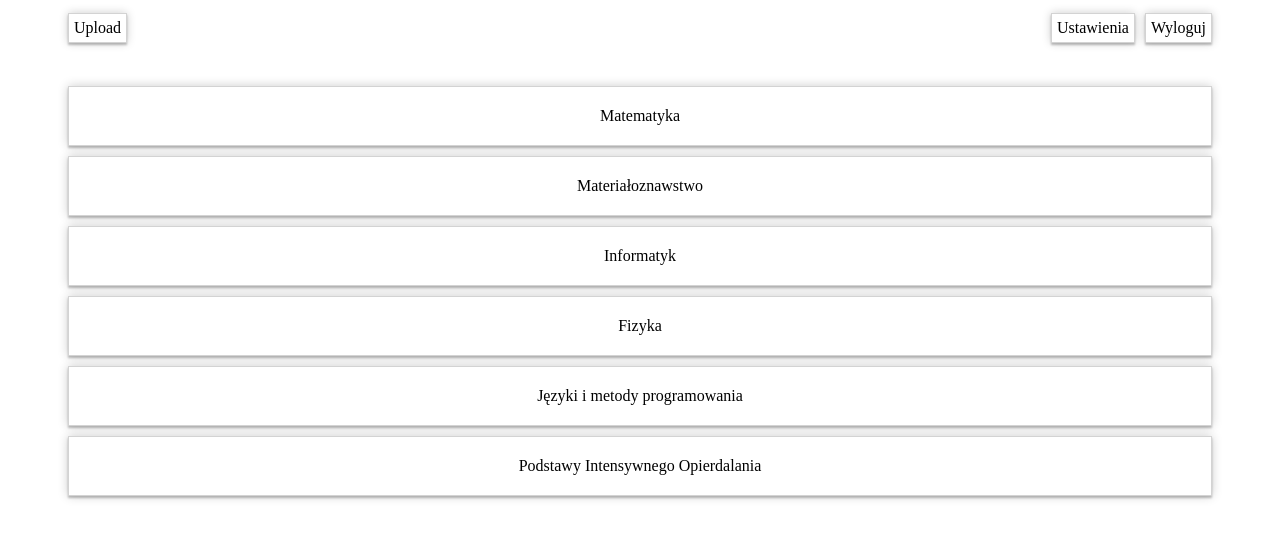
After one commit to KrystianKoziel/Student-Storage, a PHP site: page /user.php in a window 1280 px wide. The commit adds this page. Shown: the top 539 px of the page. Run offline with PHP 8.4, Linux system fonts and the light colour scheme.

Commit message:
add user.php main.css(user)

```diff
--- a/css/main.css
+++ b/css/main.css
@@ -8,3 +8,44 @@
   font-family: "Roboto", sans-serif;
   /*float: left;*/
 }
+
+.lista{
+  padding: 20px;
+  margin: 30px;
+}
+.przedmiot{
+  text-align: center;
+  padding: 20px;
+  margin: 10px;
+  border: 1px solid #D3D3D3;
+  box-shadow: 0 0 10px 0 rgba(0, 0, 0, 0.2), 0 2px 2px 0 rgba(0, 0, 0, 0.24);
+}
+.przedmiot:hover, .mbutton:hover{
+  background-color: #EEE;
+  box-shadow: 0 0 5px 0 rgba(0, 0, 0, 0.2), 0 2px 2px 0 rgba(0, 0, 0, 0.24);
+  cursor: pointer;
+}
+.przedmiot:active, .mbutton:active{
+  background-color: #DDD;
+  box-shadow: 0 0 0px 0 rgba(0, 0, 0, 0.2), 0 1px 1px 0 rgba(0, 0, 0, 0.24);
+}
+.mbutton{
+  float: right;
+  display: inline;
+  padding: 5px;
+  text-align: center;
+  margin: 5px;
+  border: 1px solid #D3D3D3;
+  box-shadow: 0 0 10px 0 rgba(0, 0, 0, 0.2), 0 2px 2px 0 rgba(0, 0, 0, 0.24);
+}
+.menubar{
+  display: inline;
+  margin: 55px;
+}
+#upload{
+  float: left;
+  margin-left: 60px;
+}
+#wyloguj{
+  margin-right: 60px;
+}
--- /dev/null
+++ b/user.php
@@ -0,0 +1,29 @@
+<!DOCTYPE html>
+ <html lang="pl">
+   <head>
+     <meta charset="utf-8" />
+     <meta http-equiv="X-UA-Compatible" content="IE=edge" />
+
+     <title>Student Storage</title>
+     <meta name="description" content="Student storage" />
+     <meta name="keywords" content="student, storage" />
+
+     <link rel="stylesheet" href="css/main.css" type="text/css" />
+   </head>
+
+   <body>
+     <div class="menubar">
+       <div class="mbutton" id="upload">Upload</div>
+       <div class="mbutton" id="wyloguj">Wyloguj</div>
+       <div class="mbutton">Ustawienia</div>
+     </div>
+     <div class="lista">
+       <div class="przedmiot">Matematyka</div>
+       <div class="przedmiot">Materiałoznawstwo</div>
+       <div class="przedmiot">Informatyk</div>
+       <div class="przedmiot">Fizyka</div>
+       <div class="przedmiot">Języki i metody programowania</div>
+       <div class="przedmiot">Podstawy Intensywnego Opierdalania</div>
+     </div>
+   </body>
+  </html>
```
Also changed, not shown: rejestracja.html (line endings or trailing spaces).
